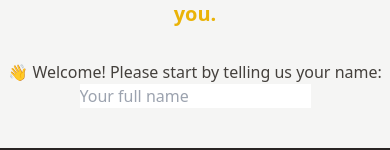
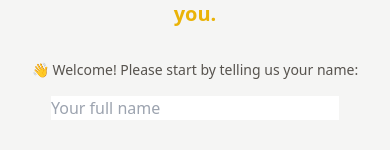
Before and after one commit to kerstin-w/fast-react-pizza, a React (Vite) app: page / in a window 390 px wide. Shown: the part 145-295 px from the top of the page. Built offline with nearby package versions, Linux system fonts and the light colour scheme.

Commit message:
style: Add responsive breakpoints for text in CreateUser

```diff
--- a/src/features/user/CreateUser.jsx
+++ b/src/features/user/CreateUser.jsx
@@ -18,13 +18,16 @@
 
   return (
     <form onSubmit={handleSubmit}>
-      <p>👋 Welcome! Please start by telling us your name:</p>
+      <p className="mb-4 text-sm text-stone-600 md:text-base">
+        👋 Welcome! Please start by telling us your name:
+      </p>
 
       <input
         type="text"
         placeholder="Your full name"
         value={username}
         onChange={(e) => setUsername(e.target.value)}
+        className="w-72"
       />
 
       {username !== "" && (
```
